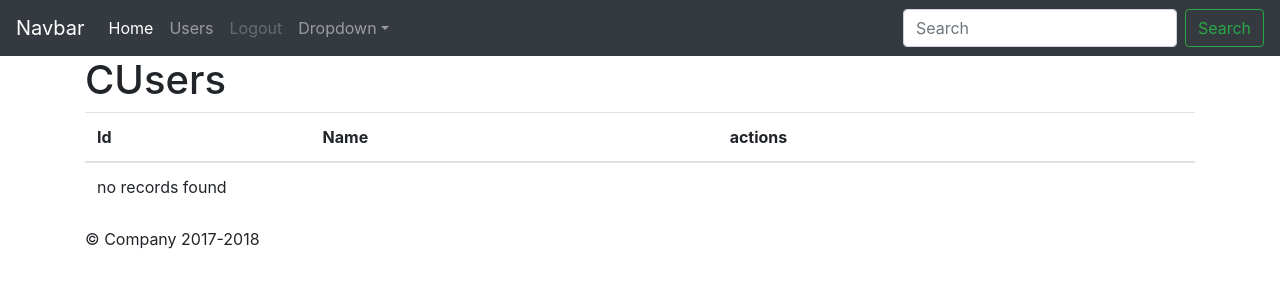
After one commit to Introvert696/symfony-learn-bukachuk, a Symfony app: template templates/user/index.html.twig in a window 1280 px wide. The commit adds this page. Shown: the top 300 px of the page. Run offline with Twig, Linux system fonts and the light colour scheme; the template is opened without the code that fills it, so the values that code supplies are empty; some libraries are stand-ins or nearby versions.

Commit message:
end lesson 7, start lesson 8

```diff
--- a/templates/layout.html.twig
+++ b/templates/layout.html.twig
@@ -32,10 +32,10 @@
                 <a class="nav-link" href="https://getbootstrap.com/docs/4.0/examples/jumbotron/#">Home <span class="sr-only">(current)</span></a>
             </li>
             <li class="nav-item">
-                <a class="nav-link" href="https://getbootstrap.com/docs/4.0/examples/jumbotron/#">Link</a>
+                <a class="nav-link" href="{{ path('app_user_index') }}">Users</a>
             </li>
             <li class="nav-item">
-                <a class="nav-link disabled" href="https://getbootstrap.com/docs/4.0/examples/jumbotron/#">Disabled</a>
+                <a class="nav-link disabled" href="{{ path('_logout_main') }}">Logout</a>
             </li>
             <li class="nav-item dropdown">
                 <a class="nav-link dropdown-toggle" href="http://example.com/" id="dropdown01" data-toggle="dropdown" aria-haspopup="true" aria-expanded="false">Dropdown</a>
--- /dev/null
+++ b/templates/user/index.html.twig
@@ -0,0 +1,33 @@
+{% extends 'layout.html.twig' %}
+
+{% block title %}Users{% endblock %}
+
+{% block body %}
+    <h1>CUsers</h1>
+
+    <table class="table">
+        <thead>
+        <tr>
+            <th>Id</th>
+            <th>Name</th>
+            <th>actions</th>
+        </tr>
+        </thead>
+        <tbody>
+        {% for user in users %}
+            <tr>
+                <td>{{ user.id }}</td>
+                <td>{{ user.email }}</td>
+                <td>
+                    <a href="{{ url('app_blog_index',{'_switch_user': user.email}) }}"> Войти под пользователем</a>
+                </td>
+            </tr>
+        {% else %}
+            <tr>
+                <td colspan="3">no records found</td>
+            </tr>
+        {% endfor %}
+        </tbody>
+    </table>
+
+{% endblock %}
```
Also changed, not shown: src/Controller/UserController.php (added, +22 -0 lines), 1 other file.
